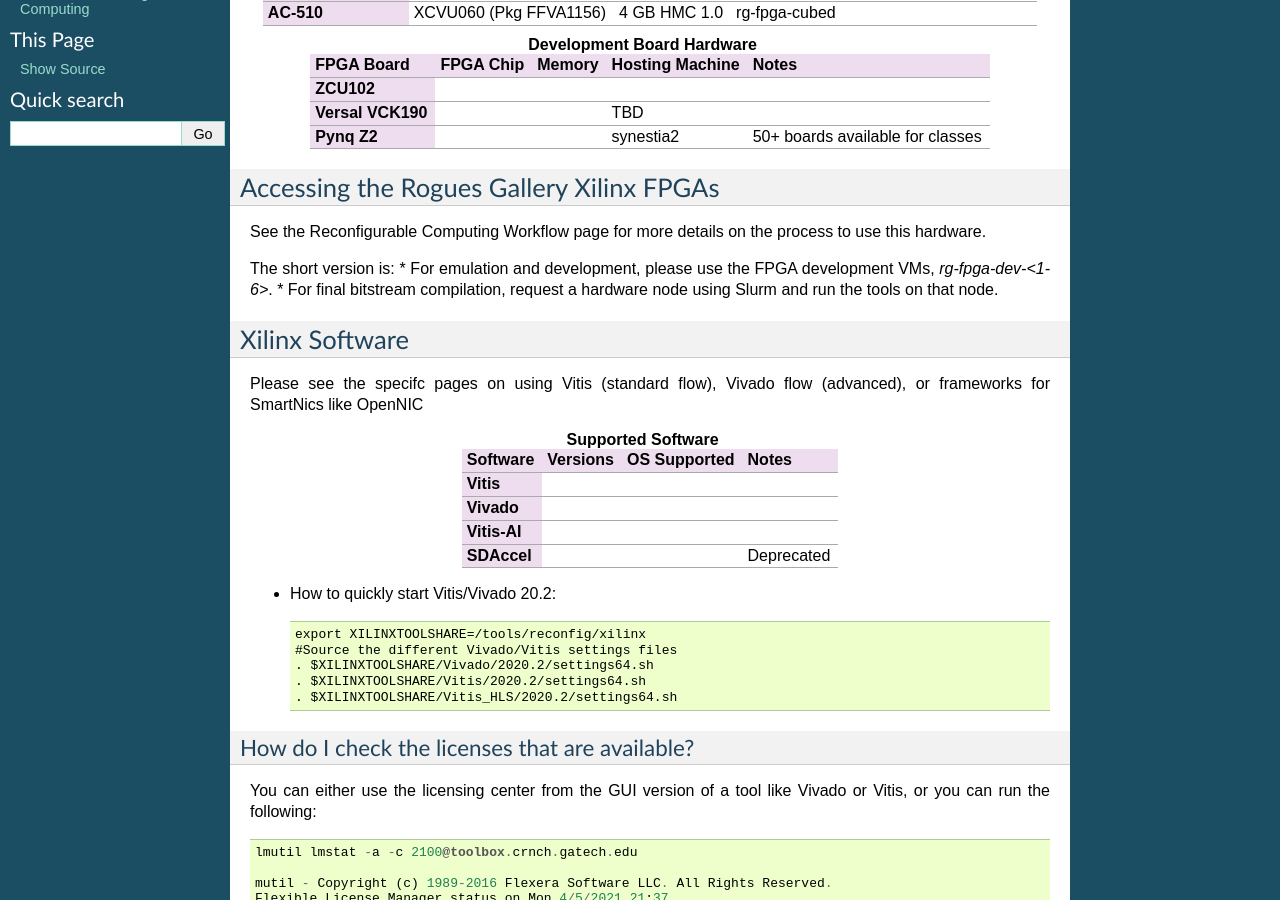
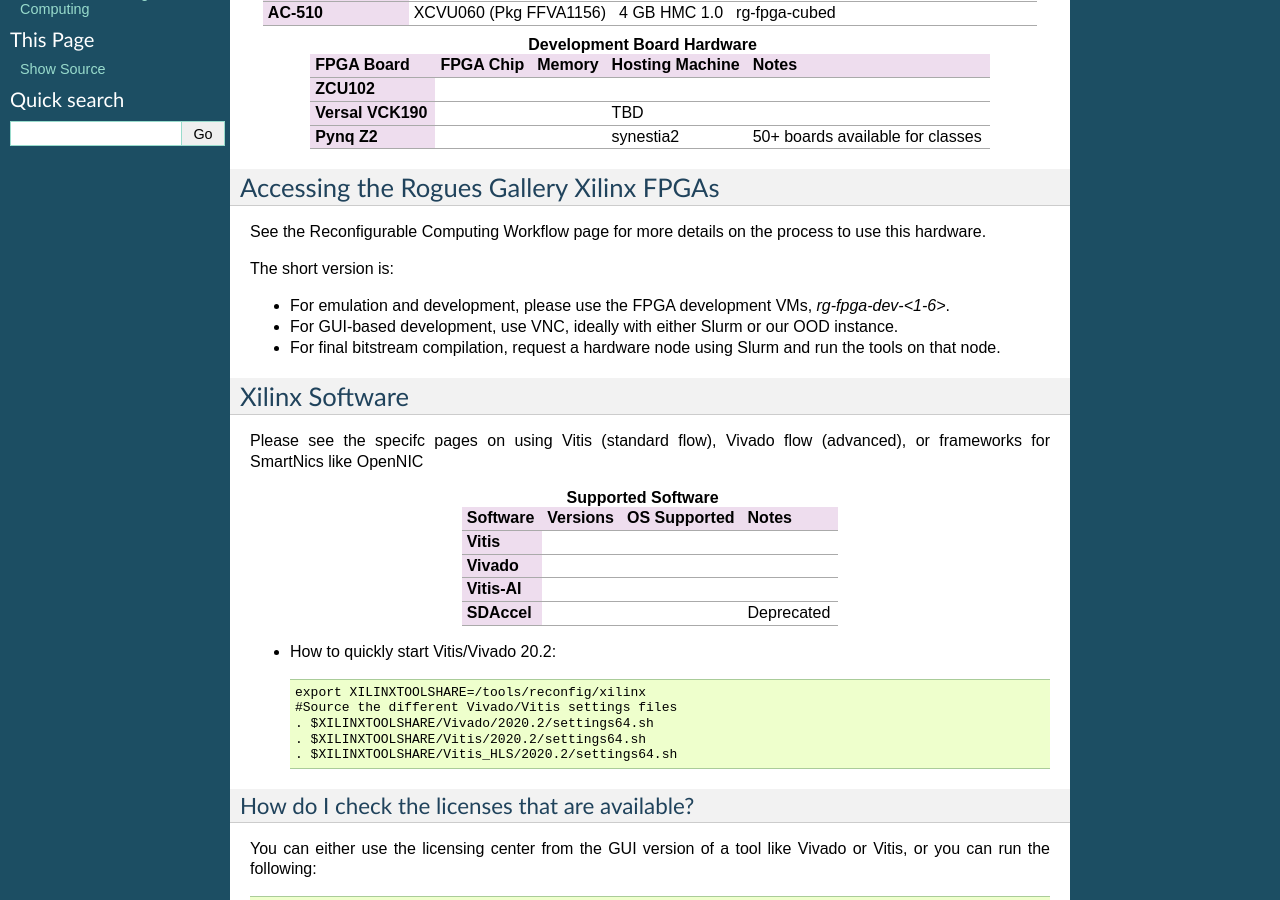
Before and after one commit to gt-crnch-rg/read-the-docs, a Sphinx documentation site: the page built from docs/reconfig/xilinx/xilinx-getting-started.rst, in a window 1280 px wide and 900 px high, scrolled down 435 px. Built offline with Sphinx 7.4.7, drawn with Linux system fonts in a browser that asks for light colours; pages that are not in the unit, such as notebooks, are missing from menus.

Commit message:
Update xilinx-getting-started.rst

```diff
--- a/docs/reconfig/xilinx/xilinx-getting-started.rst
+++ b/docs/reconfig/xilinx/xilinx-getting-started.rst
@@ -79,7 +79,9 @@
 See the Reconfigurable Computing Workflow page for more details on the process to use this hardware.
 
 The short version is:
+
 * For emulation and development, please use the FPGA development VMs, `rg-fpga-dev-<1-6>`.
+* For GUI-based development, use VNC, ideally with either Slurm or our OOD instance.
 * For final bitstream compilation, request a hardware node using Slurm and run the tools on that node.
 
 
```
